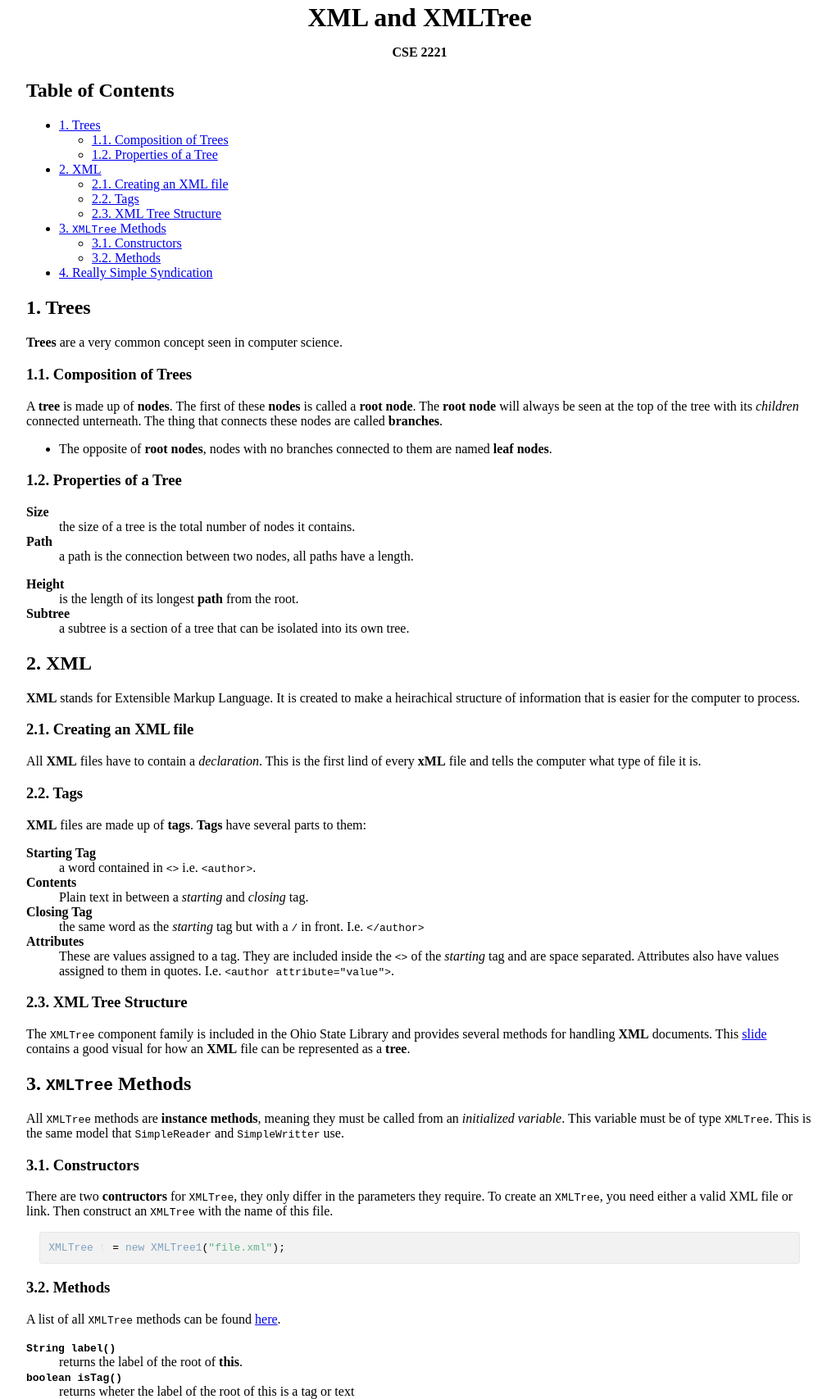
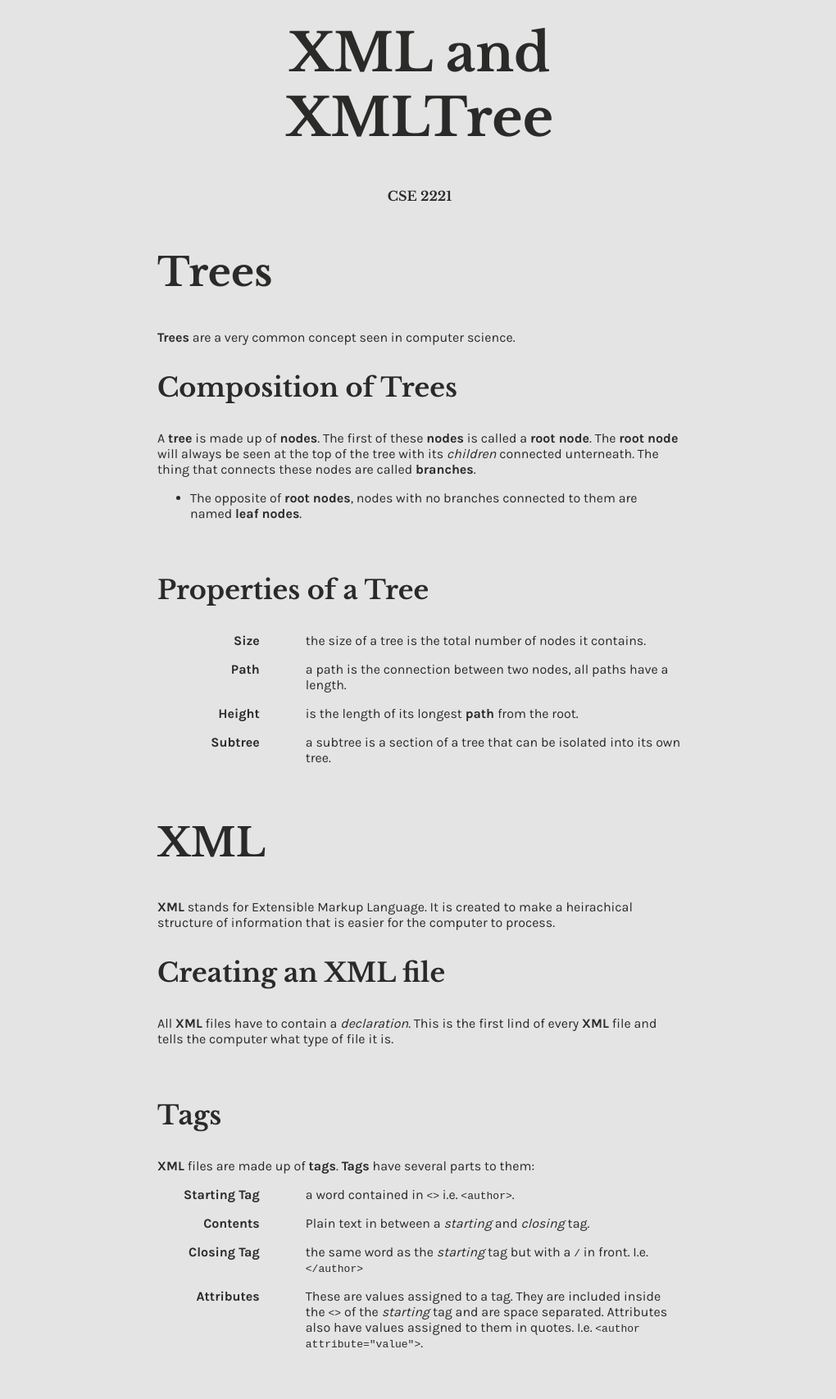
Before and after one commit to jdaumeyer/notes, a plain HTML site: page xml.html in a window 1280 px wide. Shown: the part 18-1725 px from the top of the page at 82% size, without its empty margins (128-1148 px from the left). Drawn offline with nearby package versions, Linux system fonts and the light colour scheme.

```diff
--- a/xml.html
+++ b/xml.html
@@ -3,7 +3,7 @@
 "http://www.w3.org/TR/xhtml1/DTD/xhtml1-strict.dtd">
 <html xmlns="http://www.w3.org/1999/xhtml" lang="en" xml:lang="en">
 <head>
-<!-- 2021-09-22 Wed 20:41 -->
+<!-- 2021-09-22 Wed 21:24 -->
 <meta http-equiv="Content-Type" content="text/html;charset=utf-8" />
 <meta name="viewport" content="width=device-width, initial-scale=1" />
 <title>XML and XMLTree</title>
@@ -193,6 +193,7 @@
     { background-color: #ffff00; color: #000000; font-weight: bold; }
   .org-svg { width: 90%; }
 </style>
+<link rel="stylesheet" type="text/css" href="style.css" />
 </head>
 <body>
 <div id="content" class="content">
@@ -200,45 +201,18 @@
 <br />
 <span class="subtitle">CSE 2221</span>
 </h1>
-<div id="table-of-contents" role="doc-toc">
-<h2>Table of Contents</h2>
-<div id="text-table-of-contents" role="doc-toc">
-<ul>
-<li><a href="#org2b923de">1. Trees</a>
-<ul>
-<li><a href="#orgcc52735">1.1. Composition of Trees</a></li>
-<li><a href="#orga3c34b8">1.2. Properties of a Tree</a></li>
-</ul>
-</li>
-<li><a href="#orgb77ca8b">2. XML</a>
-<ul>
-<li><a href="#orgf9b0425">2.1. Creating an XML file</a></li>
-<li><a href="#org66a3a2b">2.2. Tags</a></li>
-<li><a href="#org88a9844">2.3. XML Tree Structure</a></li>
-</ul>
-</li>
-<li><a href="#orgb1be5b4">3. <code>XMLTree</code> Methods</a>
-<ul>
-<li><a href="#org265dfd2">3.1. Constructors</a></li>
-<li><a href="#org0fbb7a5">3.2. Methods</a></li>
-</ul>
-</li>
-<li><a href="#orge3af883">4. Really Simple Syndication</a></li>
-</ul>
-</div>
-</div>
 
 <div id="outline-container-org2b923de" class="outline-2">
-<h2 id="org2b923de"><span class="section-number-2">1.</span> Trees</h2>
-<div class="outline-text-2" id="text-1">
+<h2 id="org2b923de">Trees</h2>
+<div class="outline-text-2" id="text-org2b923de">
 <p>
 <b>Trees</b> are a very common concept seen in computer science.
 </p>
 </div>
 
 <div id="outline-container-orgcc52735" class="outline-3">
-<h3 id="orgcc52735"><span class="section-number-3">1.1.</span> Composition of Trees</h3>
-<div class="outline-text-3" id="text-1-1">
+<h3 id="orgcc52735">Composition of Trees</h3>
+<div class="outline-text-3" id="text-orgcc52735">
 <p>
 A <b>tree</b> is made up of <b>nodes</b>. The first of these <b>nodes</b> is called a <b>root node</b>. The <b>root node</b> will always be seen at the top of the tree with its <i>children</i> connected unterneath. The thing that connects these nodes are called <b>branches</b>.
 </p>
@@ -249,8 +223,8 @@
 </div>
 
 <div id="outline-container-orga3c34b8" class="outline-3">
-<h3 id="orga3c34b8"><span class="section-number-3">1.2.</span> Properties of a Tree</h3>
-<div class="outline-text-3" id="text-1-2">
+<h3 id="orga3c34b8">Properties of a Tree</h3>
+<div class="outline-text-3" id="text-orga3c34b8">
 <dl class="org-dl">
 <dt>Size</dt><dd>the size of a tree is the total number of nodes it contains.</dd>
 <dt>Path</dt><dd>a path is the connection between two nodes, all paths have a length.</dd>
@@ -264,25 +238,25 @@
 </div>
 
 <div id="outline-container-orgb77ca8b" class="outline-2">
-<h2 id="orgb77ca8b"><span class="section-number-2">2.</span> XML</h2>
-<div class="outline-text-2" id="text-2">
+<h2 id="orgb77ca8b">XML</h2>
+<div class="outline-text-2" id="text-orgb77ca8b">
 <p>
 <b>XML</b> stands for Extensible Markup Language. It is created to make a heirachical structure of information that is easier for the computer to process.
 </p>
 </div>
 
 <div id="outline-container-orgf9b0425" class="outline-3">
-<h3 id="orgf9b0425"><span class="section-number-3">2.1.</span> Creating an XML file</h3>
-<div class="outline-text-3" id="text-2-1">
+<h3 id="orgf9b0425">Creating an XML file</h3>
+<div class="outline-text-3" id="text-orgf9b0425">
 <p>
-All <b>XML</b> files have to contain a <i>declaration</i>. This is the first lind of every <b>xML</b> file and tells the computer what type of file it is.
+All <b>XML</b> files have to contain a <i>declaration</i>. This is the first lind of every <b>XML</b> file and tells the computer what type of file it is.
 </p>
 </div>
 </div>
 
 <div id="outline-container-org66a3a2b" class="outline-3">
-<h3 id="org66a3a2b"><span class="section-number-3">2.2.</span> Tags</h3>
-<div class="outline-text-3" id="text-2-2">
+<h3 id="org66a3a2b">Tags</h3>
+<div class="outline-text-3" id="text-org66a3a2b">
 <p>
 <b>XML</b> files are made up of <b>tags</b>. <b>Tags</b> have several parts to them:
 </p>
@@ -298,8 +272,8 @@
 
 
 <div id="outline-container-org88a9844" class="outline-3">
-<h3 id="org88a9844"><span class="section-number-3">2.3.</span> XML Tree Structure</h3>
-<div class="outline-text-3" id="text-2-3">
+<h3 id="org88a9844">XML Tree Structure</h3>
+<div class="outline-text-3" id="text-org88a9844">
 <p>
 The <code>XMLTree</code> component family is included in the Ohio State Library and provides several methods for handling <b>XML</b> documents. This <a href="http://web.cse.ohio-state.edu/software/2221/web-sw1/extras/slides/12.XMLTree-Model.pdf#page=4">slide</a>
  contains a good visual for how an <b>XML</b> file can be represented as a <b>tree</b>.
@@ -308,16 +282,16 @@
 </div>
 </div>
 <div id="outline-container-orgb1be5b4" class="outline-2">
-<h2 id="orgb1be5b4"><span class="section-number-2">3.</span> <code>XMLTree</code> Methods</h2>
-<div class="outline-text-2" id="text-3">
+<h2 id="orgb1be5b4"><code>XMLTree</code> Methods</h2>
+<div class="outline-text-2" id="text-orgb1be5b4">
 <p>
 All <code>XMLTree</code> methods are <b>instance methods</b>, meaning they must be called from an <i>initialized variable</i>. This variable must be of type <code>XMLTree</code>. This is the same model that <code>SimpleReader</code> and <code>SimpleWritter</code> use.
 </p>
 </div>
 
 <div id="outline-container-org265dfd2" class="outline-3">
-<h3 id="org265dfd2"><span class="section-number-3">3.1.</span> Constructors</h3>
-<div class="outline-text-3" id="text-3-1">
+<h3 id="org265dfd2">Constructors</h3>
+<div class="outline-text-3" id="text-org265dfd2">
 <p>
 There are two <b>contructors</b> for <code>XMLTree</code>, they only differ in the parameters they require. To create an <code>XMLTree</code>, you need either a valid XML file or link. Then construct an <code>XMLTree</code> with the name of this file.
 </p>
@@ -329,8 +303,8 @@
 </div>
 
 <div id="outline-container-org0fbb7a5" class="outline-3">
-<h3 id="org0fbb7a5"><span class="section-number-3">3.2.</span> Methods</h3>
-<div class="outline-text-3" id="text-3-2">
+<h3 id="org0fbb7a5">Methods</h3>
+<div class="outline-text-3" id="text-org0fbb7a5">
 <p>
 A list of all <code>XMLTree</code> methods can be found <a href="http://web.cse.ohio-state.edu/software/common/doc/index.html?components/xmltree/XMLTree.html">here</a>.
 </p>
@@ -347,8 +321,8 @@
 </div>
 
 <div id="outline-container-orge3af883" class="outline-2">
-<h2 id="orge3af883"><span class="section-number-2">4.</span> Really Simple Syndication</h2>
-<div class="outline-text-2" id="text-4">
+<h2 id="orge3af883">Really Simple Syndication</h2>
+<div class="outline-text-2" id="text-orge3af883">
 <p>
 <b>RSS</b> is used for web based &ldquo;feeds&rdquo; of information. of information. There are a few version of <b>RSS</b> but in this class we will focus on version <code>2.0</code>. <b>RSS</b> is just a strict format of <b>XML</b>.
 </p>
@@ -381,7 +355,7 @@
 </div>
 <div id="postamble" class="status">
 <p class="author">Author: Jackson Daumeyer</p>
-<p class="date">Created: 2021-09-22 Wed 20:41</p>
+<p class="date">Created: 2021-09-22 Wed 21:24</p>
 </div>
 </body>
 </html>
```
Also changed, not shown: index.html (+19 -2 lines), java-basics.html (+7 -10 lines).
